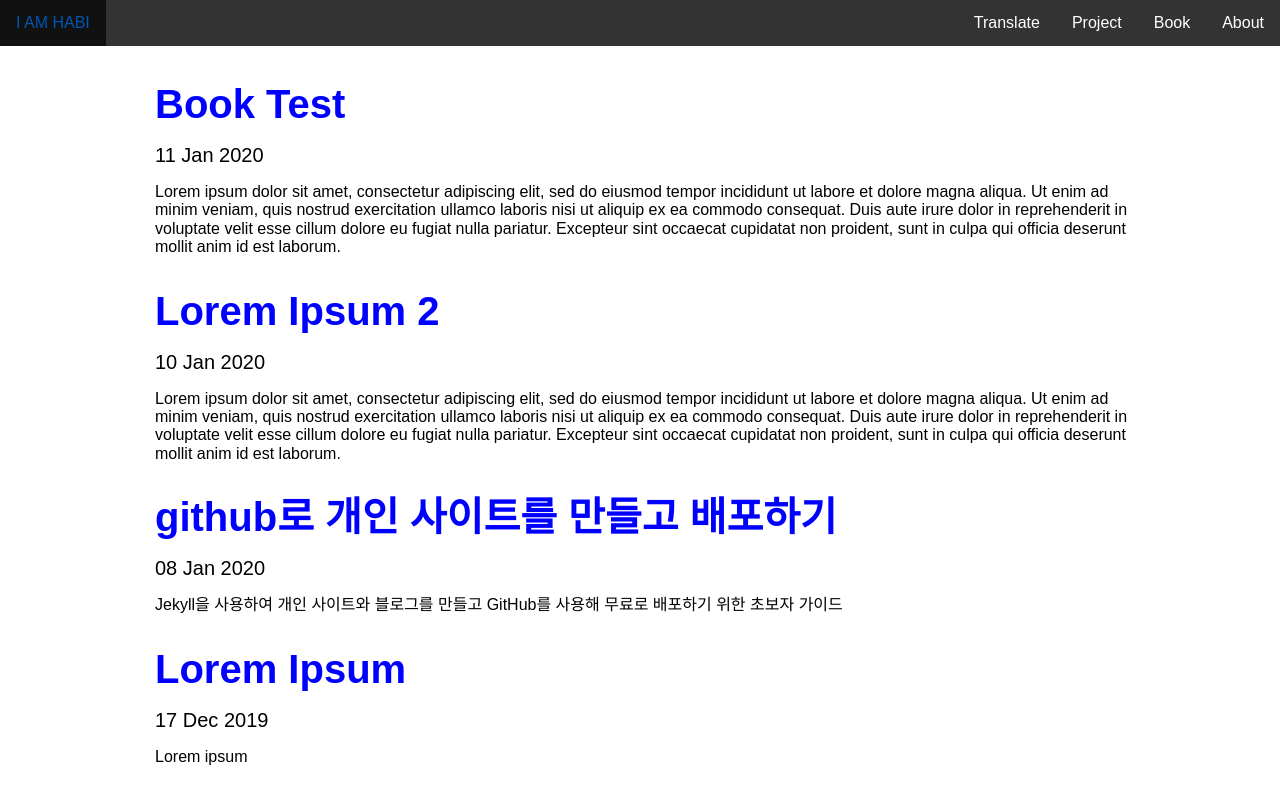
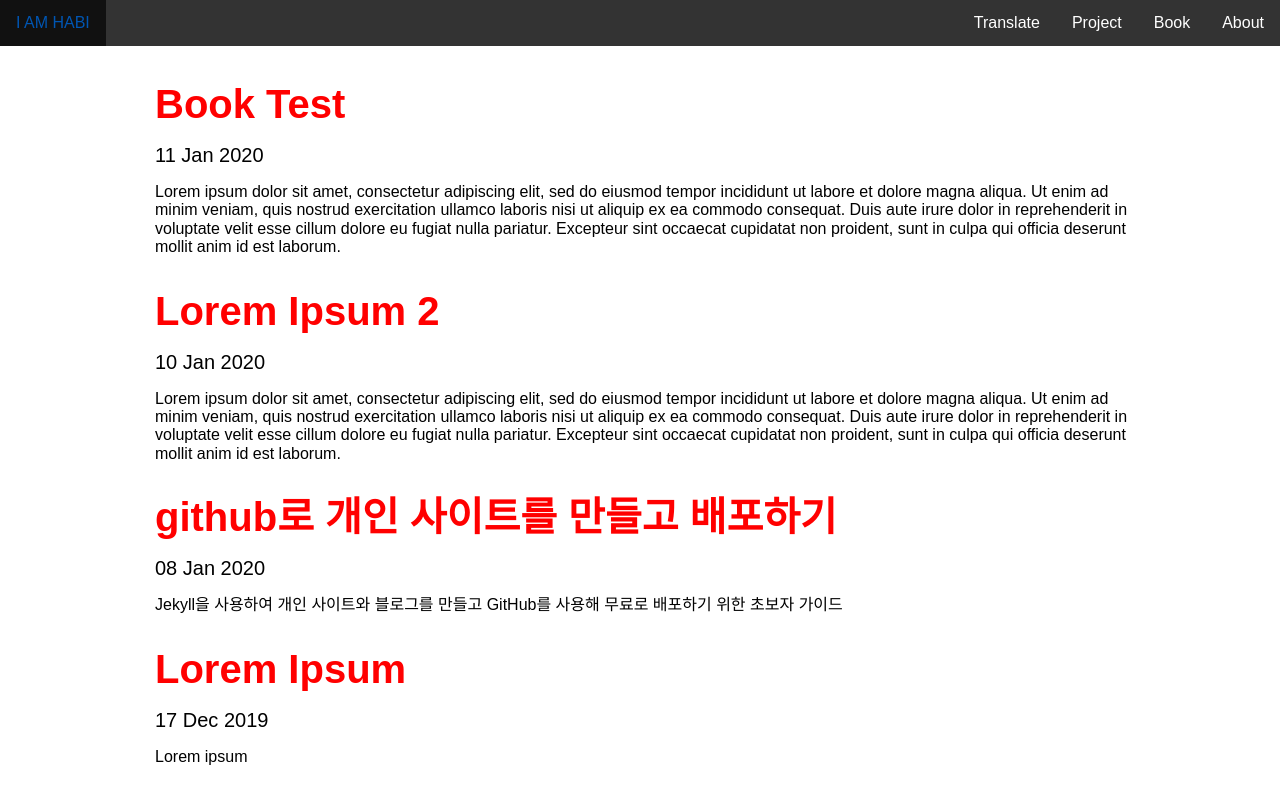
Before and after one commit to iamhabi/iamhabi.github.io, a Jekyll site: the page built from index.html, in a window 1280 px wide. Shown: the top 804 px of the page. Built offline with Jekyll 4.4.1, drawn with Linux system fonts in a browser that asks for light colours.

Commit message:
responsive

```diff
--- a/css/main.css
+++ b/css/main.css
@@ -78,10 +78,15 @@
 
 /* For tablets: */
 @media only screen and (min-width: 600px) {
+.title {
+    text-decoration: none;
+    display: block;
+    color: red;
+}
 }
 
 /* For desktop: */
-@media only screen and (min-width: 768px) {
+@media only screen and (max-width: 768px) {
 .title {
     text-decoration: none;
     display: block;
```
